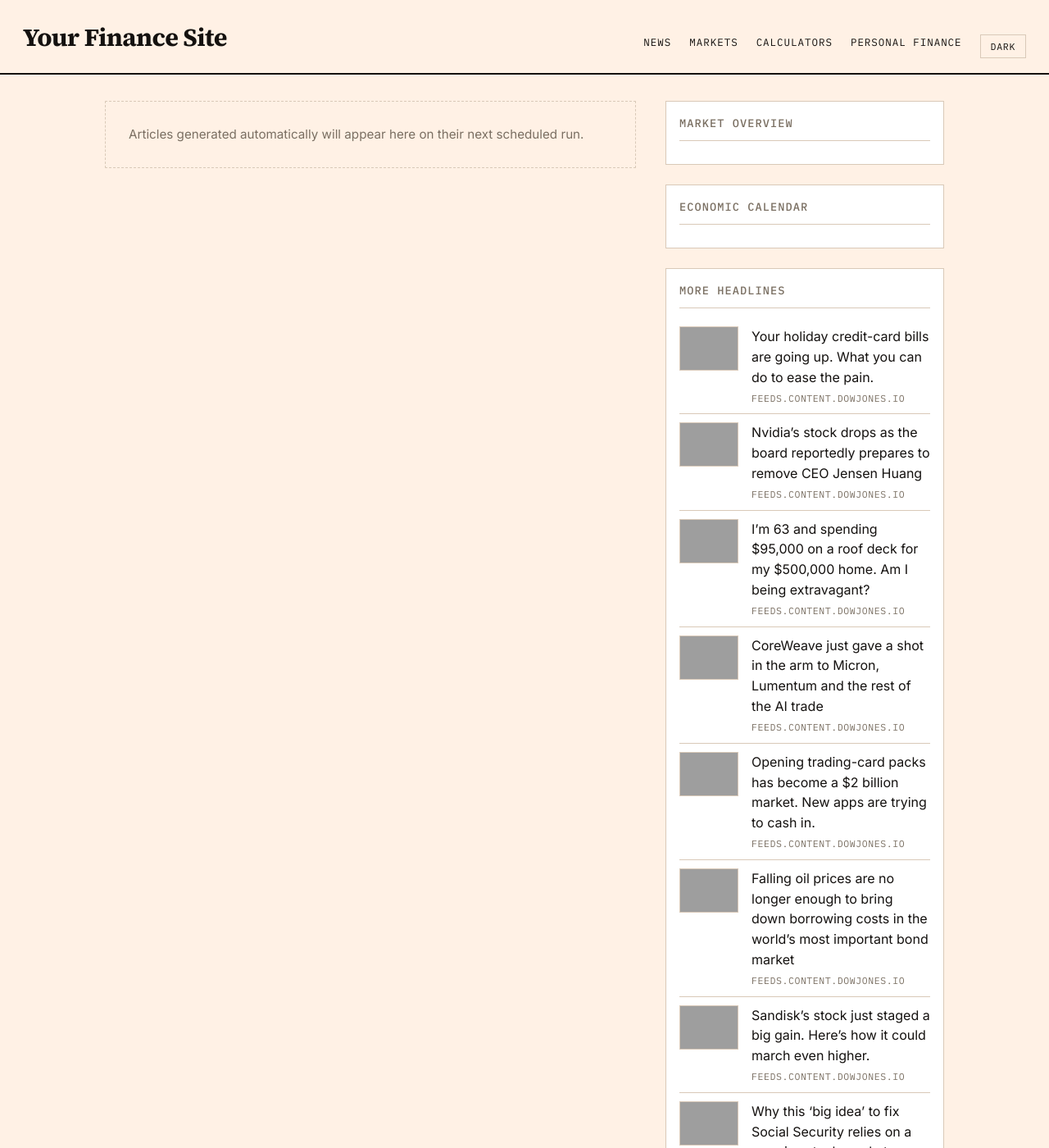
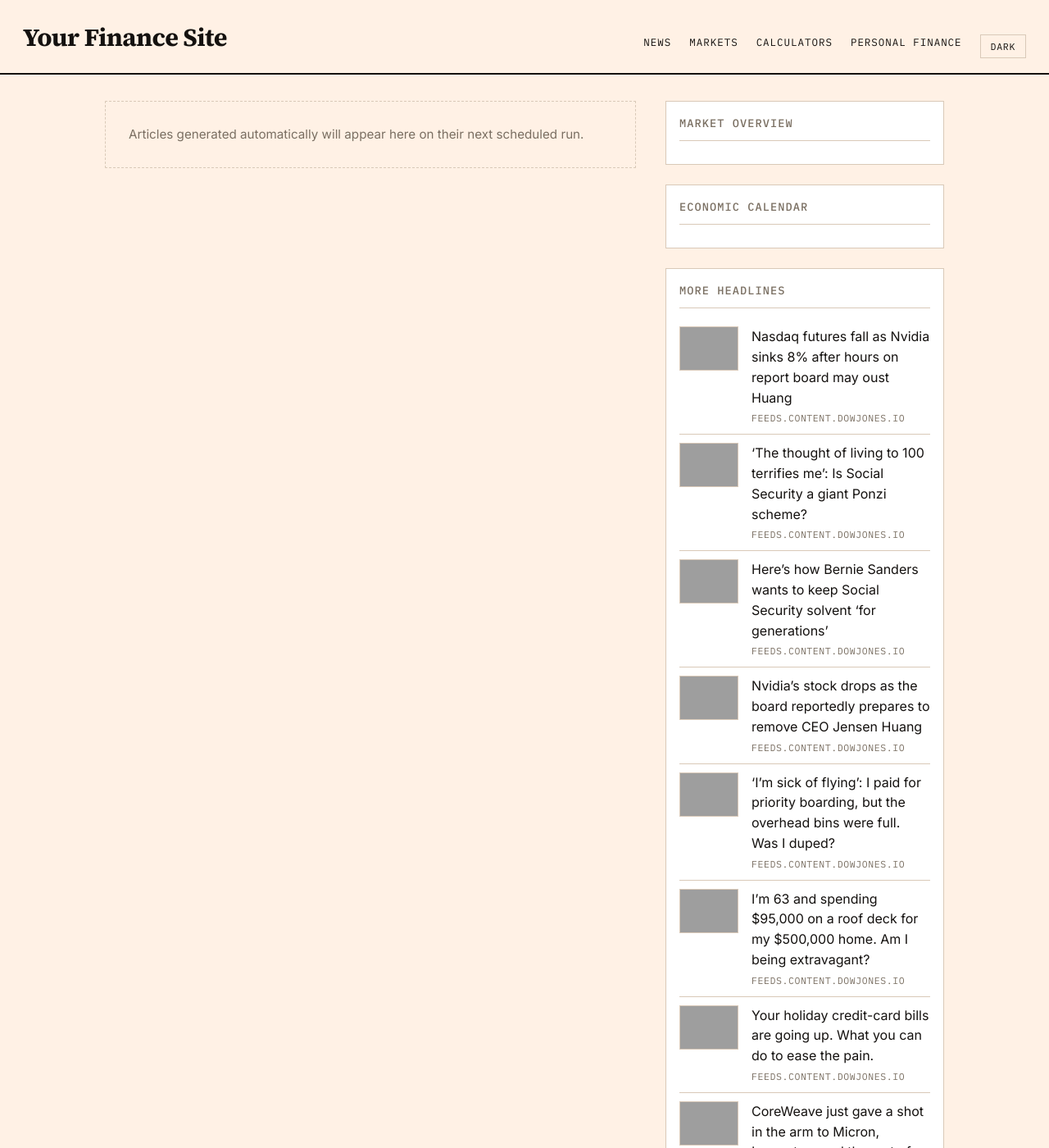
Before and after one commit to GlobTechCo/globtechco.github.io, a Jekyll site: the page built from index.html, in a window 1280 px wide and 1400 px high, cut to the strip 0-1400 px from the top of the window. Shown: the whole strip at 82% size. Built offline with Jekyll 4.4.1, drawn with Linux system fonts in a browser that asks for light colours; a script that is not in the unit is left out; the list of posts is cut into pages by our own code; some of the changed text lies outside the part shown; grey boxes are pictures that could not be loaded.

Commit message:
Auto-content update 2026-11-12

```diff
--- a/_data/aggregator.yml
+++ b/_data/aggregator.yml
@@ -1,18 +1,38 @@
+- title: "Nasdaq futures fall as Nvidia sinks 8% after hours on report board may oust Huang"
+  link: "https://www.marketwatch.com/story/nasdaq-futures-fall-as-nvidia-sinks-8-after-hours-on-report-board-may-oust-huang-e99b898d?mod=mw_rss_topstories"
+  source: "feeds.content.dowjones.io"
+  pubdate: "Thu, 12 Nov 2026 04:41:00 GMT"
+  image: "https://images.mktw.net/im-99694497"
+- title: "\u2018The thought of living to 100 terrifies me\u2019: Is Social Security a giant Ponzi scheme?"
+  link: "https://www.marketwatch.com/story/the-thought-of-living-to-100-terrifies-me-is-social-security-a-giant-ponzi-scheme-84a64e7e?mod=mw_rss_topstories"
+  source: "feeds.content.dowjones.io"
+  pubdate: "Thu, 12 Nov 2026 03:15:00 GMT"
+  image: "https://images.mktw.net/im-49247042"
+- title: "Here\u2019s how Bernie Sanders wants to keep Social Security solvent \u2018for generations\u2019"
+  link: "https://www.marketwatch.com/story/heres-how-bernie-sanders-wants-to-keep-social-security-solvent-for-generations-f5666a38?mod=mw_rss_topstories"
+  source: "feeds.content.dowjones.io"
+  pubdate: "Thu, 12 Nov 2026 03:10:00 GMT"
+  image: "https://images.mktw.net/im-95193263"
+- title: "Nvidia\u2019s stock drops as the board reportedly prepares to remove CEO Jensen Huang"
+  link: "https://www.marketwatch.com/story/nvidias-stock-drops-as-the-board-reportedly-prepares-to-remove-ceo-jensen-huang-9edee58d?mod=mw_rss_topstories"
+  source: "feeds.content.dowjones.io"
+  pubdate: "Thu, 12 Nov 2026 02:52:00 GMT"
+  image: "https://images.mktw.net/im-77920319"
+- title: "\u2018I\u2019m sick of flying\u2019: I paid for priority boarding, but the overhead bins were full. Was I duped?"
+  link: "https://www.marketwatch.com/story/im-sick-of-flying-i-paid-for-priority-boarding-but-the-overhead-bins-were-full-was-i-duped-0badcc80?mod=mw_rss_topstories"
+  source: "feeds.content.dowjones.io"
+  pubdate: "Thu, 12 Nov 2026 02:45:00 GMT"
+  image: "https://images.mktw.net/im-62799282"
+- title: "I\u2019m 63 and spending $95,000 on a roof deck for my $500,000 home. Am I being extravagant?"
+  link: "https://www.marketwatch.com/story/im-63-and-want-to-spend-95-000-on-a-roof-deck-for-my-500-000-home-is-that-a-good-investment-f1a59c27?mod=mw_rss_topstories"
+  source: "feeds.content.dowjones.io"
+  pubdate: "Thu, 12 Nov 2026 02:31:00 GMT"
+  image: "https://images.mktw.net/im-83882608"
 - title: "Your holiday credit-card bills are going up. What you can do to ease the pain."
   link: "https://www.marketwatch.com/story/your-holiday-credit-card-bills-are-going-up-what-you-can-do-to-ease-the-pain-5ddeb446?mod=mw_rss_topstories"
   source: "feeds.content.dowjones.io"
   pubdate: "Wed, 11 Nov 2026 23:30:00 GMT"
   image: "https://images.mktw.net/im-60359613"
-- title: "Nvidia\u2019s stock drops as the board reportedly prepares to remove CEO Jensen Huang"
-  link: "https://www.marketwatch.com/story/nvidias-stock-drops-as-the-board-reportedly-prepares-to-remove-ceo-jensen-huang-9edee58d?mod=mw_rss_topstories"
-  source: "feeds.content.dowjones.io"
-  pubdate: "Wed, 11 Nov 2026 23:08:00 GMT"
-  image: "https://images.mktw.net/im-16739210"
-- title: "I\u2019m 63 and spending $95,000 on a roof deck for my $500,000 home. Am I being extravagant?"
-  link: "https://www.marketwatch.com/story/im-63-and-want-to-spend-95-000-on-a-roof-deck-for-my-500-000-home-is-that-a-good-investment-f1a59c27?mod=mw_rss_topstories"
-  source: "feeds.content.dowjones.io"
-  pubdate: "Wed, 11 Nov 2026 22:30:00 GMT"
-  image: "https://images.mktw.net/im-83882608"
 - title: "CoreWeave just gave a shot in the arm to Micron, Lumentum and the rest of the AI trade"
   link: "https://www.marketwatch.com/story/micron-and-other-ai-stocks-surge-as-coreweave-calms-wall-streets-worst-fears-0a18152a?mod=mw_rss_topstories"
   source: "feeds.content.dowjones.io"
@@ -28,23 +48,3 @@
   source: "feeds.content.dowjones.io"
   pubdate: "Wed, 11 Nov 2026 21:42:00 GMT"
   image: "https://images.mktw.net/im-79106008"
-- title: "Sandisk\u2019s stock just staged a big gain. Here\u2019s how it could march even higher."
-  link: "https://www.marketwatch.com/story/sandisks-stock-is-soaring-and-these-three-trends-could-send-it-even-higher-b0d7d5ec?mod=mw_rss_topstories"
-  source: "feeds.content.dowjones.io"
-  pubdate: "Wed, 11 Nov 2026 21:40:00 GMT"
-  image: "https://images.mktw.net/im-75636714"
-- title: "Why this \u2018big idea\u2019 to fix Social Security relies on a massive stock-market gamble"
-  link: "https://www.marketwatch.com/story/why-this-big-idea-to-fix-social-security-relies-on-a-massive-stock-market-gamble-5423f50f?mod=mw_rss_topstories"
-  source: "feeds.content.dowjones.io"
-  pubdate: "Wed, 11 Nov 2026 21:21:00 GMT"
-  image: "https://images.mktw.net/im-51599311"
-- title: "Bloom Energy\u2019s stock is rallying as data-center jitters subside"
-  link: "https://www.marketwatch.com/story/bloom-energys-stock-is-soaring-as-data-center-jitters-subside-5fda5689?mod=mw_rss_topstories"
-  source: "feeds.content.dowjones.io"
-  pubdate: "Wed, 11 Nov 2026 21:14:00 GMT"
-  image: "https://images.mktw.net/im-16106411"
-- title: "It\u2019s not \u2018Medicare for All,\u2019 but \u2018Medicare for More.\u2019 What this could mean for workers over 50."
-  link: "https://www.marketwatch.com/story/its-not-medicare-for-all-but-medicare-for-more-what-this-could-mean-for-workers-over-50-4a5c51a3?mod=mw_rss_topstories"
-  source: "feeds.content.dowjones.io"
-  pubdate: "Wed, 11 Nov 2026 20:53:00 GMT"
-  image: "https://images.mktw.net/im-17509627"
```
